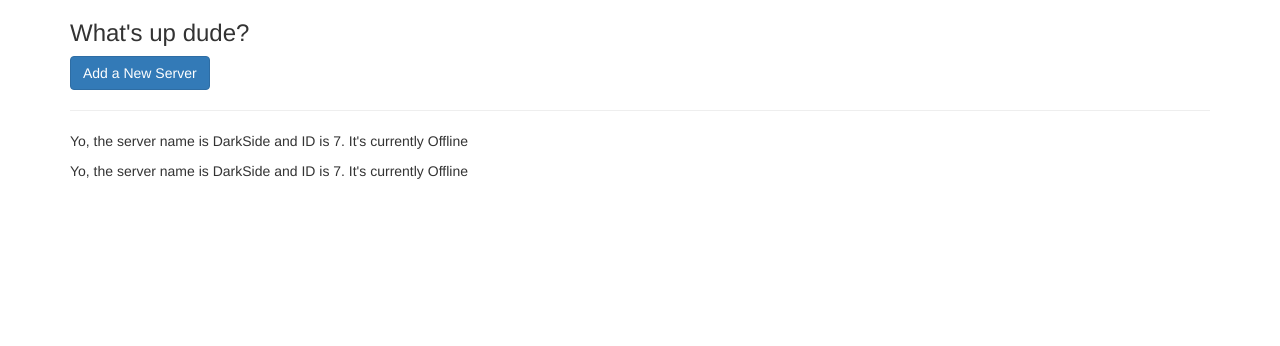
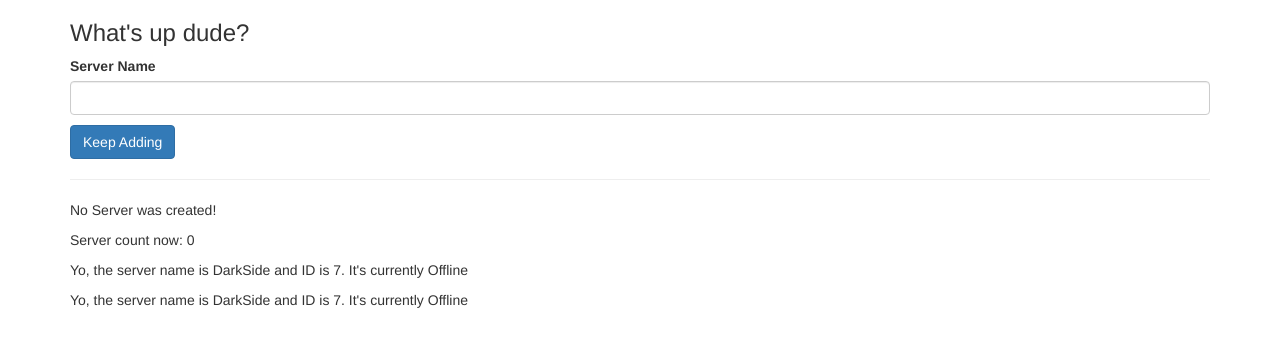
Before and after one commit to wizard-31/angular-demo-eCommerce, an Angular app: page / in a window 1280 px wide. Shown: the top 346 px of the page. Built offline with nearby package versions, Linux system fonts and the light colour scheme.

Commit message:
Data Binding - 3. Event Binding

```diff
--- a/src/app/servers/servers.component.html
+++ b/src/app/servers/servers.component.html
@@ -1,4 +1,18 @@
-<button class="btn btn-primary" [disabled] = "!allowNewServer">Add a New Server</button>
+<label>Server Name</label>
+<input
+  type = "text"
+  class = "form-control"
+  (input) = "onServerNameUpdate($event)">
+
+<p> {{ serverName }}</p>
+
+<button
+  class="btn btn-primary"
+  [disabled] = "!allowNewServer"
+  (click)="onCreateServer()">Keep Adding</button>
+
 <hr>
+<p>{{ serverCreationStatus }}</p>
+<p>Server count now: {{ serverCount }}</p>
 <app-server></app-server>
 <app-server></app-server>
--- a/src/app/servers/servers.component.ts
+++ b/src/app/servers/servers.component.ts
@@ -8,6 +8,9 @@ import { Component, OnInit } from '@angular/core';
 })
 export class ServersComponent implements OnInit {
   allowNewServer:boolean = false;
+  serverCreationStatus:string = 'No Server was created!';
+  serverCount: number = 0;
+  serverName: string = "";
 
 constructor() {
   setTimeout(() => {
@@ -18,4 +21,13 @@ constructor() {
 ngOnInit(): void {
 }
 
+onCreateServer() {
+  this.serverCreationStatus = "A new Server was just created!";
+  this.serverCount++;
 }
+onServerNameUpdate(event:Event) {
+  // console.log(event);
+  this.serverName = (<HTMLInputElement>event.target).value;
+}
+
+}
```
